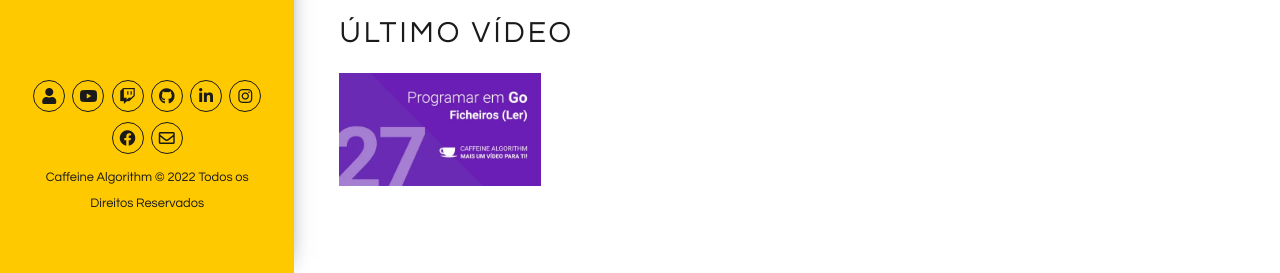
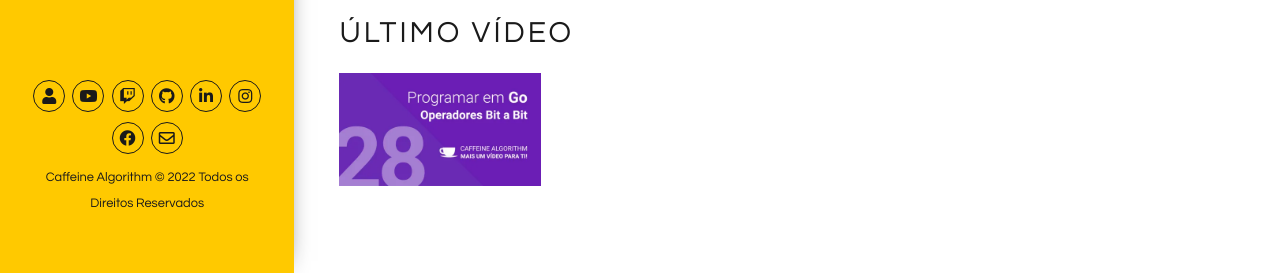
Before and after one commit to caffeinealgorithm/caffeinealgorithm.github.io, a Jekyll site: the page built from index.html, in a window 1280 px wide and 1141 px high. Shown: the part 865-1138 px from the top of the window. Built offline with Jekyll 4.4.1, drawn with Linux system fonts in a browser that asks for light colours.

Commit message:
Add 28º episode of the Go programming series

```diff
--- a/index.html
+++ b/index.html
@@ -76,7 +76,7 @@ keywords: organização, desenvolvimento, cafeína, algoritmos, publicações, v
       </div>
 
       <div class="row">
-        {% for video in site.go %} {% if video.id == "/go/27" %}
+        {% for video in site.go %} {% if video.id == "/go/28" %}
         <div class="col-xs-12 col-sm-3 col-sm-6 col-lg-6 col-xl-3">
           <a
             href="https://www.youtube.com/embed/{{ video.custom_id }}"
```
Also changed, not shown: _go/28.md (added, +5 -0 lines), assets/img/playlists/go/28.png (added), assets/img/playlists/go/28.webp (added).
